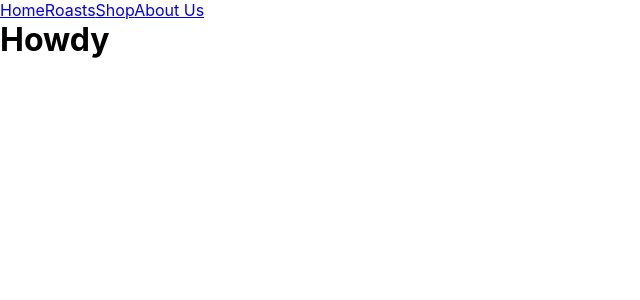
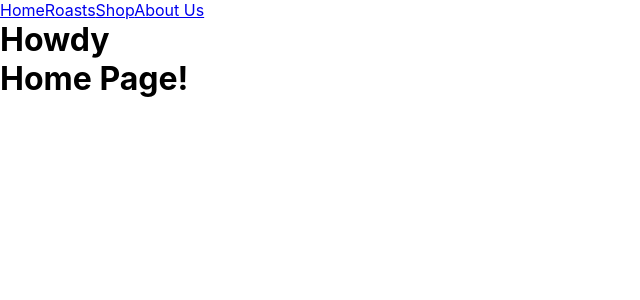
Before and after one commit to samkphillips/CuppaCo, a React (Create React App) app in the folder main/client/: page / in a window 1280 px wide. Shown: the top 300 px of the page, without its empty margins (0-640 px from the left). Built offline with nearby package versions, Linux system fonts and the light colour scheme.

Commit message:
blocked out the home page

```diff
--- a/main/client/src/App.js
+++ b/main/client/src/App.js
@@ -1,12 +1,21 @@
 import { Route, Switch } from 'react-router-dom'
 import './App.css'
 import Header from './components/Header'
+import Home from './pages/Home'
 
 function App() {
   return (
     <div className="App">
       <Header />
       <h1>Howdy</h1>
+      <main>
+        <Switch>
+          <Route exact path="/" component={Home} />
+          {/* <Route exact path='/roasts' component={} />
+          <Route exact path='/shop' component={} />
+          <Route exact path='/aboutus' component={} /> */}
+        </Switch>
+      </main>
     </div>
   )
 }
--- /dev/null
+++ b/main/client/src/pages/Home.jsx
@@ -0,0 +1,10 @@
+import React from 'react'
+
+const Home = () => {
+  return (
+    //
+    <h1>Home Page!</h1>
+  )
+}
+
+export default Home
```
